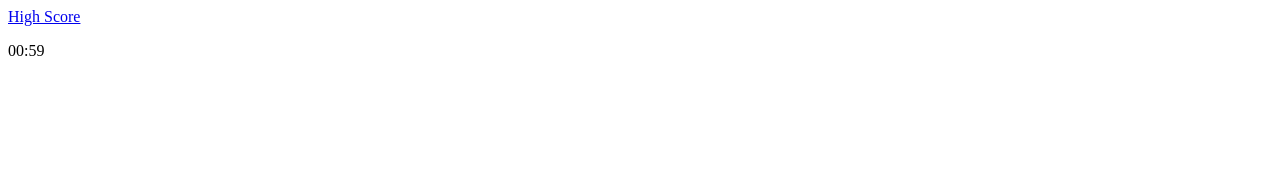
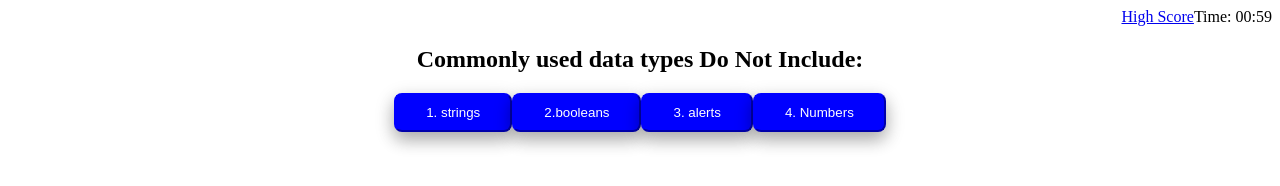
Before and after one commit to KBarrer/code-quiz, a plain HTML site: page index.html in a window 1280 px wide. Both pictures are taken after a click on the button "Start Quiz". Drawn offline with Linux system fonts and the light colour scheme.

Commit message:
add java for questionOne page of buttons and question

```diff
--- a/assets/css/style.css
+++ b/assets/css/style.css
@@ -1,5 +1,18 @@
 :root:focus {
     outline: none;
+}
+
+#time {
+    margin: 0px;
+    display: flex;
+    align-items: flex-end;
+}
+
+header {
+    display: flex;
+    justify-content: end;
+    align-items: flex-start;
+    margin: 0px;
 }
 
 main {
--- a/assets/js/quiz.js
+++ b/assets/js/quiz.js
@@ -1,9 +1,14 @@
+var questionOne = ["1. strings", "2.booleans", "3. alerts", "4. Numbers"];
+
+var main = document.getElementById("main");
 
 
 function startQuiz() {
-    var main = document.getElementById("main")
-    main.remove();
+    document.getElementById("title").remove();
+    document.getElementById("text").remove();
+    document.getElementById("startQuizBtn").remove();
     startTimer();
+    firstQuestion();
     console.log("IT'S WORKING!");
 }
 
@@ -22,7 +27,7 @@ function beginTime(duration, display) {
         minutes = minutes < 10 ? "0" + minutes : minutes;
         seconds = seconds < 10 ? "0" + seconds : seconds;
 
-        display.textContent = minutes + ":" + seconds;
+        display.textContent = "Time: " + minutes + ":" + seconds;
 
         if (--timer < 0) {
             timer = 0;
@@ -30,6 +35,29 @@ function beginTime(duration, display) {
     }, 1000);
 }
 
+function firstQuestion() {
+    var main = document.getElementById("main");
+
+    console.log(main);
+
+    var question = document.createElement("h2");
+    question.innerHTML = "Commonly used data types Do Not Include:";
+    main.appendChild(question);
+
+    var options = document.createElement("div");
+    main.appendChild(options);
+    for (i = 0; i < 4; i++) {
+        var optionsText = document.createElement("button");
+        optionsText.innerHTML = questionOne[i];
+        optionsText.classList.add("btn")
+        options.appendChild(optionsText);
+    };
+
+
+    console.log(questionOne);
+
+};
+
 
 
 document.addEventListener("click", startQuiz);
--- a/index.html
+++ b/index.html
@@ -9,18 +9,14 @@
 </head>
 <body>
     <header>
-        <div id="highscore">
-            <a href="highscore.html">High Score</a>
-        </div>
-        <div id="timer">
-            <p id="time"></p>
-        </div>
+            <a id="highScore" href="highscore.html">High Score</a>
+            <p id="time">Time:</p>
     </header>
     <main id="main">
-        <h1>
+        <h1 id="title">
             Coding Quiz Challenge
         </h1>
-        <p>
+        <p id="text">
             Try and answer the following code related questions within the time limit.</br>
             Keep in mind that incorrect answers will penalize your score/time</br> by ten seconds!
         </p>
```
